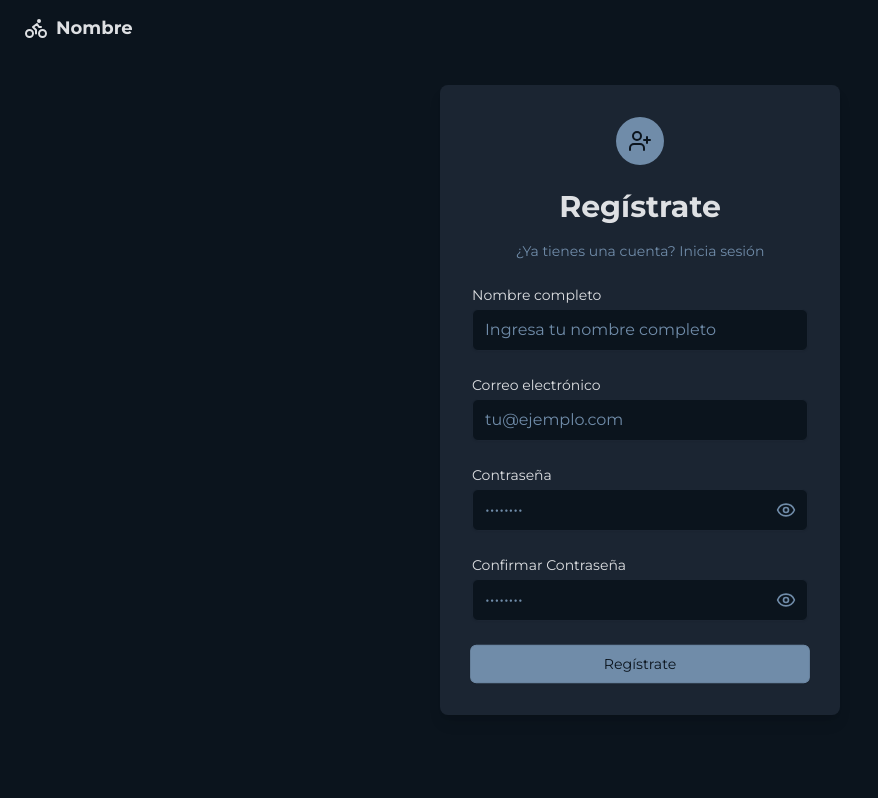
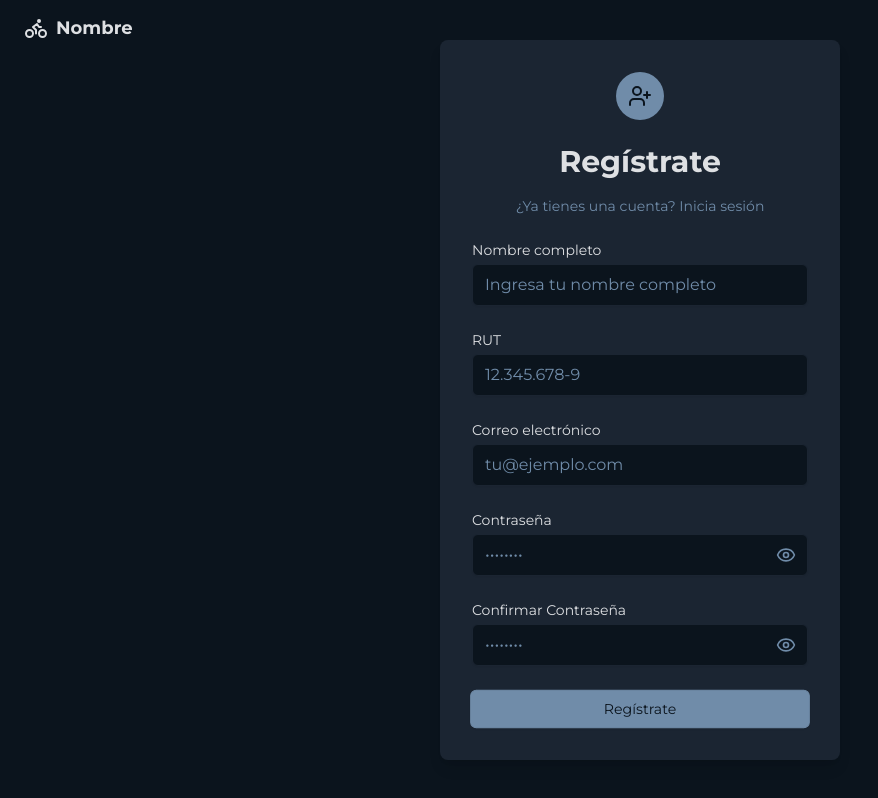
Before and after one commit to clikzz/Proyecto-ISW, a Next.js app in the folder frontend/: page /register in a window 1280 px wide. Shown: the whole page, without its empty margins (0-878 px from the left). Built offline with nearby package versions, Linux system fonts and the light colour scheme.

Commit message:
Refactor register page to handle RUT input formatting and length limit

```diff
--- a/frontend/src/pages/register.jsx
+++ b/frontend/src/pages/register.jsx
@@ -7,17 +7,40 @@ export default function Register() {
   const [showPassword, setShowPassword] = useState(false);
   const [showConfirmPassword, setShowConfirmPassword] = useState(false);
   const [eyeAnimation, setEyeAnimation] = useState(false);
+  const [rut, setRut] = useState('');
 
   const togglePasswordVisibility = () => {
     setShowPassword(!showPassword);
     setEyeAnimation(true);
-    setTimeout(() => setEyeAnimation(false), 300); // Detenemos la animación tras 300ms
+    setTimeout(() => setEyeAnimation(false), 300);
+  };
+
+  const formatRut = (value) => {
+    const cleanValue = value.replace(/\./g, '').replace(/-/g, '').replace(/\s+/g, '');
+
+    // Limitar el RUT a 11 caracteres (sin puntos ni guion)
+    if (cleanValue.length > 11) return rut;
+
+    const cuerpo = cleanValue.slice(0, -1);
+    const verificador = cleanValue.slice(-1);
+
+    const formattedCuerpo = cuerpo.replace(/\B(?=(\d{3})+(?!\d))/g, '.');
+
+    return `${formattedCuerpo}-${verificador}`;
+  };
+
+  const handleRutChange = (event) => {
+    const formattedRut = formatRut(event.target.value);
+
+    // Limitar a 12 caracteres con puntos y guion
+    if (formattedRut.length <= 12) {
+      setRut(formattedRut);
+    }
   };
 
   return (
     <div className="min-h-screen flex items-center justify-center bg-background">
       <div className="w-full max-w-md px-6">
-        {/* Contenedor con animación fade-in */}
         <div className="bg-card p-8 rounded-lg shadow-lg fade-in">
           <div className="flex justify-center mb-6">
             <div className="w-12 h-12 bg-primary rounded-full flex items-center justify-center">
@@ -52,6 +75,25 @@ export default function Register() {
                 required
                 className="mt-1 appearance-none block w-full px-3 py-2 border border-input rounded-md shadow-sm bg-background text-foreground placeholder-muted-foreground focus:outline-none focus:ring-2 focus:ring-primary focus:border-primary transition duration-300"
                 placeholder="Ingresa tu nombre completo"
+              />
+            </div>
+
+            <div>
+              <label
+                htmlFor="rut"
+                className="block text-sm font-medium text-foreground"
+              >
+                RUT
+              </label>
+              <input
+                id="rut"
+                name="rut"
+                type="text"
+                value={rut}
+                onChange={handleRutChange}
+                required
+                className="mt-1 appearance-none block w-full px-3 py-2 border border-input rounded-md shadow-sm bg-background text-foreground placeholder-muted-foreground focus:outline-none focus:ring-2 focus:ring-primary focus:border-primary transition duration-300"
+                placeholder="12.345.678-9"
               />
             </div>
 
@@ -141,7 +183,6 @@ export default function Register() {
             </div>
 
             <div>
-              {/* Botón con animación de pulso */}
               <button
                 type="submit"
                 className="w-full py-2 px-4 border rounded-md shadow-sm text-sm font-medium text-primary-foreground bg-primary hover:bg-accent focus:outline-none focus:ring-2 focus:ring-offset-2 focus:ring-primary button-pulse"
```
